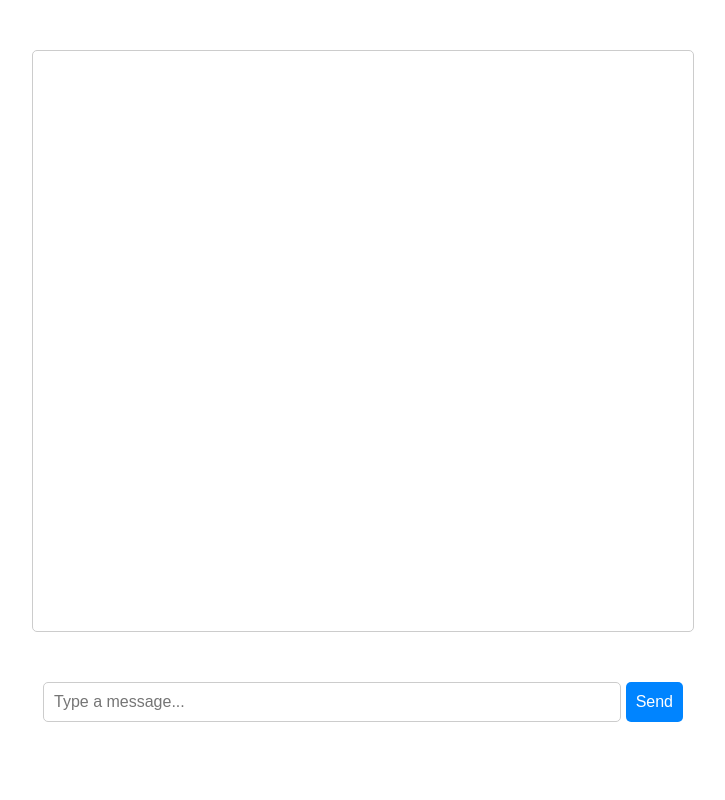
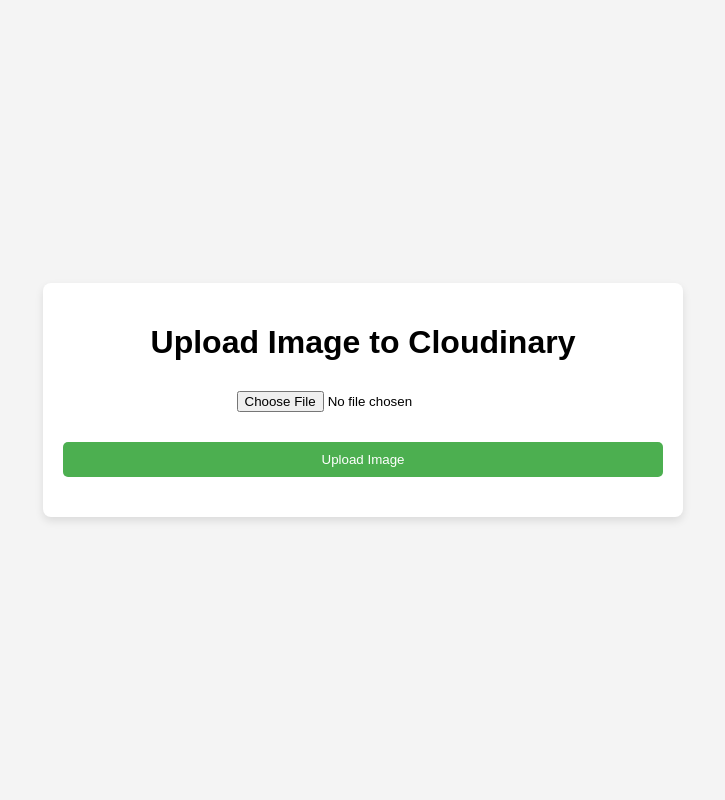
Before and after one commit to joiboiiexe/web-python, a Flask app: template templates/index.html in a window 1280 px wide. Shown: the whole page, without its empty margins (277-1002 px from the left). Run offline with Flask 3, Linux system fonts and the light colour scheme; the template is opened without the code that fills it, so the values that code supplies are empty.

Commit message:
Update index.html

```diff
--- a/templates/index.html
+++ b/templates/index.html
@@ -3,133 +3,146 @@
 <head>
     <meta charset="UTF-8">
     <meta name="viewport" content="width=device-width, initial-scale=1.0">
-    <title>Chat App</title>
+    <title>Image Upload to Cloudinary</title>
     <style>
         body {
             font-family: Arial, sans-serif;
+            display: flex;
+            justify-content: center;
+            align-items: center;
+            height: 100vh;
+            background-color: #f4f4f4;
             margin: 0;
-            padding: 0;
         }
-        .chat-container {
-            width: 50%;
-            margin: 50px auto;
-            border: 1px solid #ccc;
+
+        .container {
+            width: 80%;
+            max-width: 600px;
+            background-color: #fff;
+            padding: 20px;
+            box-shadow: 0px 4px 8px rgba(0, 0, 0, 0.1);
+            border-radius: 8px;
+        }
+
+        h1 {
+            text-align: center;
+            margin-bottom: 20px;
+        }
+
+        .file-input {
+            display: block;
+            margin: 20px auto;
             padding: 10px;
-            border-radius: 5px;
-            height: 70vh;
-            overflow-y: auto;
+            cursor: pointer;
         }
-        .chat-bubble {
+
+        .image-preview {
+            display: none;
+            max-width: 100%;
+            margin-top: 20px;
+            border: 1px solid #ddd;
+            border-radius: 8px;
+        }
+
+        .upload-btn {
+            display: block;
+            width: 100%;
             padding: 10px;
-            margin: 5px 0;
-            border-radius: 10px;
-            max-width: 60%;
-        }
-        .user-bubble {
-            background-color: #0084ff;
-            color: white;
-            float: right;
-            clear: both;
-        }
-        .bot-bubble {
-            background-color: #e5e5ea;
-            color: black;
-            float: left;
-            clear: both;
-        }
-        .chat-input-container {
-            margin: 10px auto;
-            width: 50%;
-            display: flex;
-        }
-        .chat-input {
-            flex: 1;
-            padding: 10px;
-            font-size: 16px;
-            border: 1px solid #ccc;
-            border-radius: 5px;
-        }
-        .chat-button {
-            padding: 10px;
-            font-size: 16px;
-            background-color: #0084ff;
+            margin-top: 20px;
+            background-color: #4CAF50;
             color: white;
             border: none;
             border-radius: 5px;
-            margin-left: 5px;
             cursor: pointer;
+        }
+
+        .upload-btn:hover {
+            background-color: #45a049;
+        }
+
+        .message {
+            margin-top: 20px;
+            text-align: center;
+            font-weight: bold;
+        }
+
+        .link {
+            display: block;
+            margin-top: 20px;
+            text-align: center;
+            color: #007BFF;
         }
     </style>
 </head>
 <body>
-    <div class="chat-container" id="chat-box"></div>
-    <div class="chat-input-container">
-        <input type="text" id="chat-input" class="chat-input" placeholder="Type a message...">
-        <button id="send-button" class="chat-button">Send</button>
+    <div class="container">
+        <h1>Upload Image to Cloudinary</h1>
+        <input type="file" class="file-input" id="imageInput" accept="image/*">
+        <img id="imagePreview" class="image-preview" alt="Image Preview">
+        <button class="upload-btn" id="uploadButton" disabled>Upload Image</button>
+        <div class="message" id="message"></div>
+        <a id="imageLink" class="link" href="#" target="_blank" style="display: none;">View Uploaded Image</a>
     </div>
 
     <script>
-        const chatBox = document.getElementById('chat-box');
-        const chatInput = document.getElementById('chat-input');
-        const sendButton = document.getElementById('send-button');
+        const imageInput = document.getElementById('imageInput');
+        const imagePreview = document.getElementById('imagePreview');
+        const uploadButton = document.getElementById('uploadButton');
+        const messageDiv = document.getElementById('message');
+        const imageLink = document.getElementById('imageLink');
 
-        // Function to append messages to the chat UI
-        function appendMessage(message, sender) {
-            const bubble = document.createElement('div');
-            bubble.className = `chat-bubble ${sender === 'user' ? 'user-bubble' : 'bot-bubble'}`;
-            bubble.textContent = message;
-            chatBox.appendChild(bubble);
-            chatBox.scrollTop = chatBox.scrollHeight;
+        // Display image preview when user selects an image
+        imageInput.addEventListener('change', function() {
+            const file = imageInput.files[0];
+            if (file) {
+                const reader = new FileReader();
+                reader.onload = function(e) {
+                    imagePreview.src = e.target.result;
+                    imagePreview.style.display = 'block';
+                    uploadButton.disabled = false;
+                };
+                reader.readAsDataURL(file);
+            }
+        });
+
+        // Upload the image to the backend (Cloudinary) when the button is clicked
+        uploadButton.addEventListener('click', async function() {
+            const file = imageInput.files[0];
+            if (!file) {
+                return;
             }
 
-        // Function to fetch messages from Firebase on page load
-        async function fetchMessages() {
-            const response = await fetch('/get-messages');
-            const messages = await response.json();
+            // Upload the image to Cloudinary using the FileReader data
+            const formData = new FormData();
+            formData.append('file', file);
+            formData.append('upload_preset', 'joyboy');
 
-            // Clear existing messages
-            chatBox.innerHTML = '';
-
-            // Display all messages
-            for (const [id, messageData] of Object.entries(messages)) {
-                appendMessage(messageData.message, messageData.from);
-            }
-        }
-
-        // Function to handle sending a message
-        async function sendMessage() {
-            const userMessage = chatInput.value.trim();
-            if (!userMessage) return;
-
-            // Instantly display the user's message
-            appendMessage(userMessage, 'user');
-
-            // Clear input field
-            chatInput.value = '';
-
-            // Send the message to the backend
-            const response = await fetch('/send-message', {
+            try {
+                messageDiv.textContent = 'Uploading...';
+                const response = await fetch('http://localhost:5000/upload', {
                     method: 'POST',
-                headers: { 'Content-Type': 'application/json' },
-                body: JSON.stringify({ message: userMessage })
+                    headers: {
+                        'Content-Type': 'application/json'
+                    },
+                    body: JSON.stringify({
+                        imageUrl: imagePreview.src
+                    })
                 });
-
                 const data = await response.json();
 
-            // Instantly display the bot's reply
-            if (data.bot_reply) {
-                appendMessage(data.bot_reply, 'bot');
+                if (data.status === 'success') {
+                    messageDiv.textContent = data.message;
+                    imageLink.style.display = 'inline';
+                    imageLink.href = data.imageUrl;
+                    imageLink.textContent = 'Click here to view your uploaded image';
+                } else {
+                    messageDiv.textContent = 'Error: ' + data.message;
                 }
+            } catch (error) {
+                messageDiv.textContent = 'Error uploading image.';
+                console.error('Error uploading image:', error);
             }
-
-        // Event listeners
-        sendButton.addEventListener('click', sendMessage);
-        chatInput.addEventListener('keypress', (e) => {
-            if (e.key === 'Enter') sendMessage();
         });
-
-        // Fetch messages on page load
-        fetchMessages();
     </script>
 </body>
 </html>
```
Lines whose indentation alone changed are shown as unchanged.
